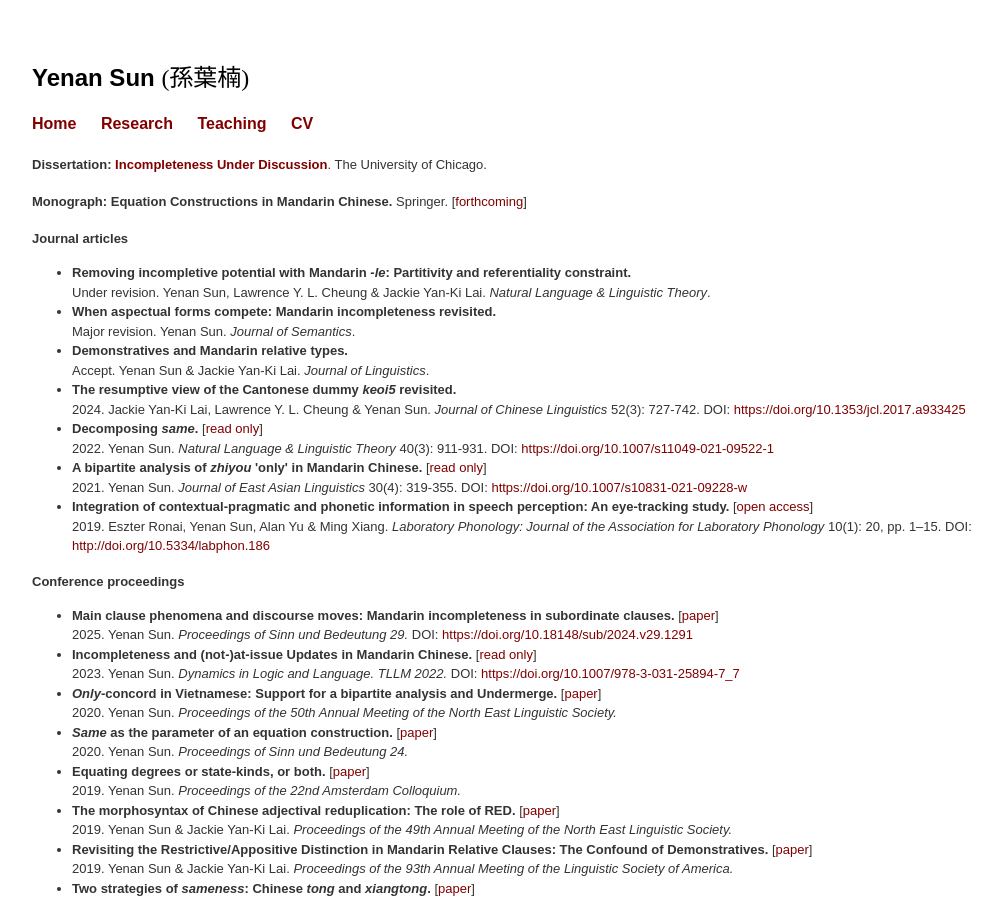
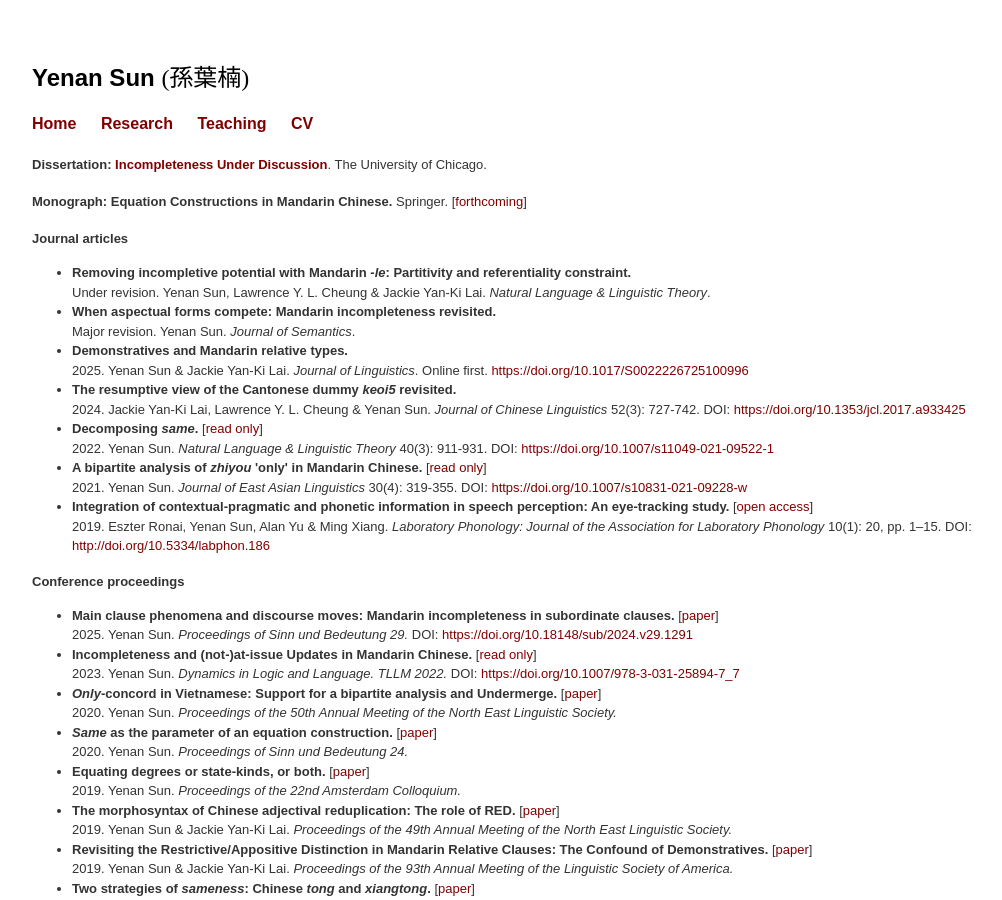
Before and after one commit to yenan09/yenan09.github.io, a Jekyll site: the page built from pub.html, in a window 1280 px wide and 900 px high. Shown: the whole window, without its empty margins (68-1070 px from the left). Built offline with Jekyll 4.4.1, drawn with Linux system fonts in a browser that asks for light colours.

Commit message:
nov13
JofLing

```diff
--- a/pub.html
+++ b/pub.html
@@ -27,21 +27,21 @@ title: Research
         Major revision. Yenan Sun. <i> Journal of Semantics</i>.
 
     <li><b>Demonstratives and Mandarin relative types.</b> <br>
-        Accept. Yenan Sun & Jackie Yan-Ki Lai. <i> Journal of Linguistics</i>.
+        2025. Yenan Sun & Jackie Yan-Ki Lai. <i> Journal of Linguistics</i>. Online first. <a href="https://doi.org/10.1017/S0022226725100996" title="DemRC">https://doi.org/10.1017/S0022226725100996</a>
 
     <li><b>The resumptive view of the Cantonese dummy <i>keoi5</i> revisited.</b> <br>
-        2024. Jackie Yan-Ki Lai, Lawrence Y. L. Cheung & Yenan Sun. <i> Journal of Chinese Linguistics</i> 52(3): 727-742. DOI: <a href="https://doi.org/10.1353/jcl.2017.a933425" title="dsame">https://doi.org/10.1353/jcl.2017.a933425</a>
+        2024. Jackie Yan-Ki Lai, Lawrence Y. L. Cheung & Yenan Sun. <i> Journal of Chinese Linguistics</i> 52(3): 727-742. DOI: <a href="https://doi.org/10.1353/jcl.2017.a933425" title="keoi">https://doi.org/10.1353/jcl.2017.a933425</a>
 
 
     <li><b>Decomposing <i>same</i>.</b>  [<a href="https://rdcu.be/cn5FV" title="dcsame">read only</a>]  <br>
         2022. Yenan Sun. <i> Natural Language & Linguistic Theory </i> 40(3): 911-931. DOI: <a href="https://doi.org/10.1007/s11049-021-09522-1" title="dsame">https://doi.org/10.1007/s11049-021-09522-1</a>
 
 <li><b>A bipartite analysis of <i>zhiyou</i> 'only' in Mandarin Chinese.</b> [<a href="https://rdcu.be/cCW67" title="dcsame">read only</a>] <br>
-      2021. Yenan Sun. <i> Journal of East Asian Linguistics</i> 30(4): 319-355. DOI: <a href="https://doi.org/10.1007/s10831-021-09228-w" title="dsame">https://doi.org/10.1007/s10831-021-09228-w</a>
+      2021. Yenan Sun. <i> Journal of East Asian Linguistics</i> 30(4): 319-355. DOI: <a href="https://doi.org/10.1007/s10831-021-09228-w" title="zhiyou">https://doi.org/10.1007/s10831-021-09228-w</a>
 
 
 
-<li><b>Integration of contextual-pragmatic and phonetic information in speech perception: An eye-tracking study.</b> [<a href="https://www.journal-labphon.org/articles/10.5334/labphon.186/" title="dcsame">open access</a>] <br>
+<li><b>Integration of contextual-pragmatic and phonetic information in speech perception: An eye-tracking study.</b> [<a href="https://www.journal-labphon.org/articles/10.5334/labphon.186/" title="lp">open access</a>] <br>
       2019. Eszter Ronai, Yenan Sun, Alan Yu & Ming Xiang. <i>Laboratory Phonology: Journal of the Association for Laboratory Phonology</i> 10(1): 20, pp. 1–15. DOI: <a href="http://doi.org/10.5334/labphon.186" title="labp">http://doi.org/10.5334/labphon.186</a>
 
     </ul>
```
Also changed, not shown: 1 other file.
